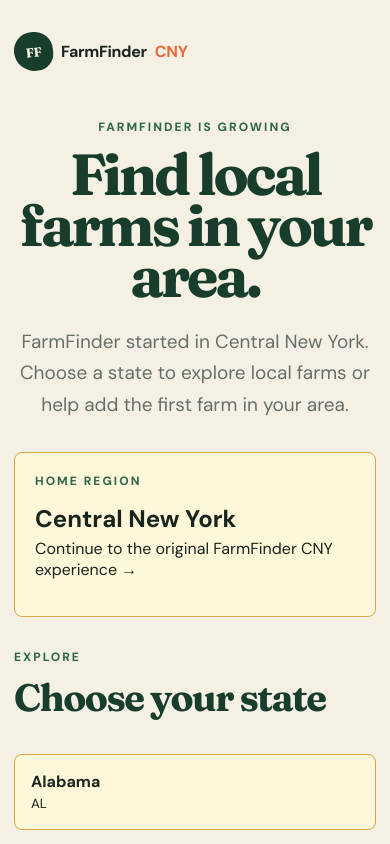
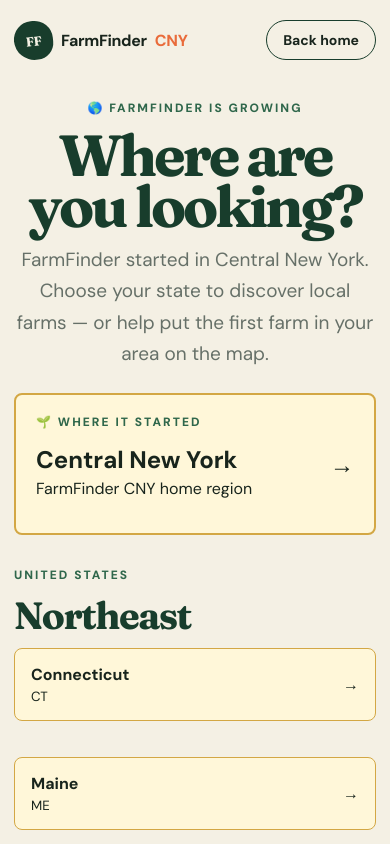
Before and after one commit to FarmFinderCNY/farmfinder-cny, a Next.js app: page /regions in a window 390 px wide. Shown: the top 844 px of the page. Built offline with nearby package versions, Linux system fonts and the light colour scheme; no server answers.

Commit message:
Polish region selector for mobile browsing

```diff
--- a/app/regions/page.tsx
+++ b/app/regions/page.tsx
@@ -1,34 +1,53 @@
 import Link from "next/link";
 import { HOME_REGION, US_STATES, stateSlug } from "@/lib/regions";
 
+const groups = [
+  { name: "Northeast", states: ["CT","ME","MA","NH","RI","VT","NJ","NY","PA"] },
+  { name: "South", states: ["DE","FL","GA","MD","NC","SC","VA","WV","AL","KY","MS","TN","AR","LA","OK","TX"] },
+  { name: "Midwest", states: ["IL","IN","MI","OH","WI","IA","KS","MN","MO","NE","ND","SD"] },
+  { name: "West", states: ["AK","AZ","CA","CO","HI","ID","MT","NV","NM","OR","UT","WA","WY"] },
+];
+
 export default function RegionsPage() {
   return (
-    <main className="shell" style={{ paddingTop: "2rem", paddingBottom: "4rem" }}>
-      <Link href="/" className="brand"><span>FF</span> FarmFinder <b>CNY</b></Link>
+    <main className="shell" style={{ paddingTop: "1.25rem", paddingBottom: "4rem" }}>
+      <nav style={{ display: "flex", alignItems: "center", justifyContent: "space-between", gap: "1rem" }}>
+        <Link href="/" className="brand"><span>FF</span> FarmFinder <b>CNY</b></Link>
+        <Link href="/" className="nav-link">Back home</Link>
+      </nav>
 
-      <section style={{ maxWidth: "760px", margin: "3rem auto 2rem", textAlign: "center" }}>
-        <p className="eyebrow">FarmFinder is growing</p>
-        <h1>Find local farms in your area.</h1>
-        <p className="lede">FarmFinder started in Central New York. Choose a state to explore local farms or help add the first farm in your area.</p>
+      <section style={{ maxWidth: "760px", margin: "2.5rem auto 1.5rem", textAlign: "center" }}>
+        <p className="eyebrow">🌎 FarmFinder is growing</p>
+        <h1 style={{ marginBottom: ".75rem" }}>Where are you looking?</h1>
+        <p className="lede" style={{ margin: "0 auto" }}>FarmFinder started in Central New York. Choose your state to discover local farms — or help put the first farm in your area on the map.</p>
       </section>
 
       <section style={{ maxWidth: "900px", margin: "0 auto 2rem" }}>
-        <Link href="/#stands" className="notice" style={{ display: "block", textDecoration: "none", padding: "1.25rem" }}>
-          <p className="eyebrow">Home region</p>
-          <h2 style={{ margin: "0.25rem 0" }}>{HOME_REGION.name}</h2>
-          <p>Continue to the original FarmFinder CNY experience →</p>
+        <Link href="/#stands" className="notice" style={{ display: "flex", alignItems: "center", justifyContent: "space-between", gap: "1rem", textDecoration: "none", padding: "1.15rem 1.25rem", borderWidth: "2px" }}>
+          <div><p className="eyebrow">🌱 Where it started</p><h2 style={{ margin: ".2rem 0" }}>{HOME_REGION.name}</h2><p>FarmFinder CNY home region</p></div>
+          <strong aria-hidden="true" style={{ fontSize: "1.5rem" }}>→</strong>
         </Link>
       </section>
 
       <section style={{ maxWidth: "900px", margin: "0 auto" }}>
-        <div className="section-heading"><div><p className="eyebrow">Explore</p><h2>Choose your state</h2></div></div>
-        <div style={{ display: "grid", gridTemplateColumns: "repeat(auto-fit, minmax(180px, 1fr))", gap: ".75rem" }}>
-          {US_STATES.map(([code, name]) => (
-            <Link key={code} href={`/regions/${stateSlug(name)}`} className="notice" style={{ display: "block", textDecoration: "none", padding: "1rem" }}>
-              <strong>{name}</strong><br /><small>{code}</small>
-            </Link>
-          ))}
-        </div>
+        {groups.map((group) => (
+          <div key={group.name} style={{ marginBottom: "2rem" }}>
+            <div className="section-heading" style={{ marginBottom: ".75rem" }}><div><p className="eyebrow">United States</p><h2>{group.name}</h2></div></div>
+            <div style={{ display: "grid", gridTemplateColumns: "repeat(auto-fit, minmax(min(100%, 190px), 1fr))", gap: ".7rem" }}>
+              {US_STATES.filter(([code]) => group.states.includes(code)).map(([code, name]) => (
+                <Link key={code} href={`/regions/${stateSlug(name)}`} className="notice" style={{ display: "flex", alignItems: "center", justifyContent: "space-between", gap: ".75rem", minHeight: "64px", textDecoration: "none", padding: ".9rem 1rem" }}>
+                  <span><strong style={{ display: "block" }}>{name}</strong><small>{code}</small></span><span aria-hidden="true">→</span>
+                </Link>
+              ))}
+            </div>
+          </div>
+        ))}
+      </section>
+
+      <section style={{ maxWidth: "760px", margin: "2.5rem auto 0", textAlign: "center" }}>
+        <p><strong>Don’t see farms in your area yet?</strong></p>
+        <p style={{ marginTop: ".35rem" }}>Every FarmFinder area can grow from its very first listing.</p>
+        <p style={{ marginTop: "1rem" }}><Link className="primary-button" href="/list-your-farm">Add or suggest a farm →</Link></p>
       </section>
     </main>
   );
```
